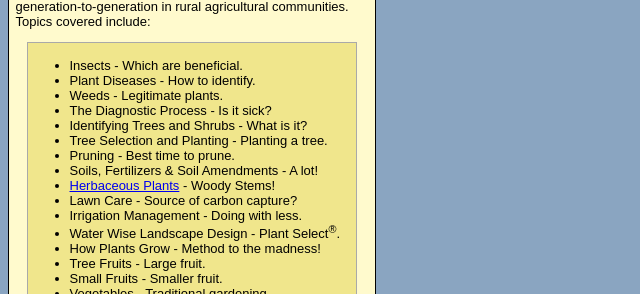
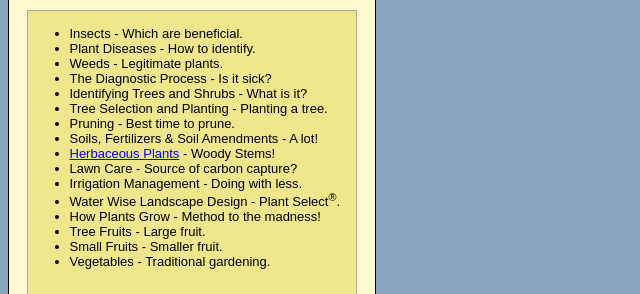
Before and after one commit to expansestream/smallScreen, a plain HTML site: page index.html in a window 1280 px wide. Shown: the part 2506-2800 px from the top of the page, without its empty margins (0-640 px from the left). Drawn offline with Linux system fonts and the light colour scheme.

Commit message:
Add files via upload

```diff
--- a/index.html
+++ b/index.html
@@ -12,7 +12,8 @@
          #container {
             position: absolute;
             max-width: 23em;
-            margin: 2em auto;
+            /*margin: 2em auto;*/
+            margin: auto;
             box-sizing: border-box;
         }
         #layout {
```
